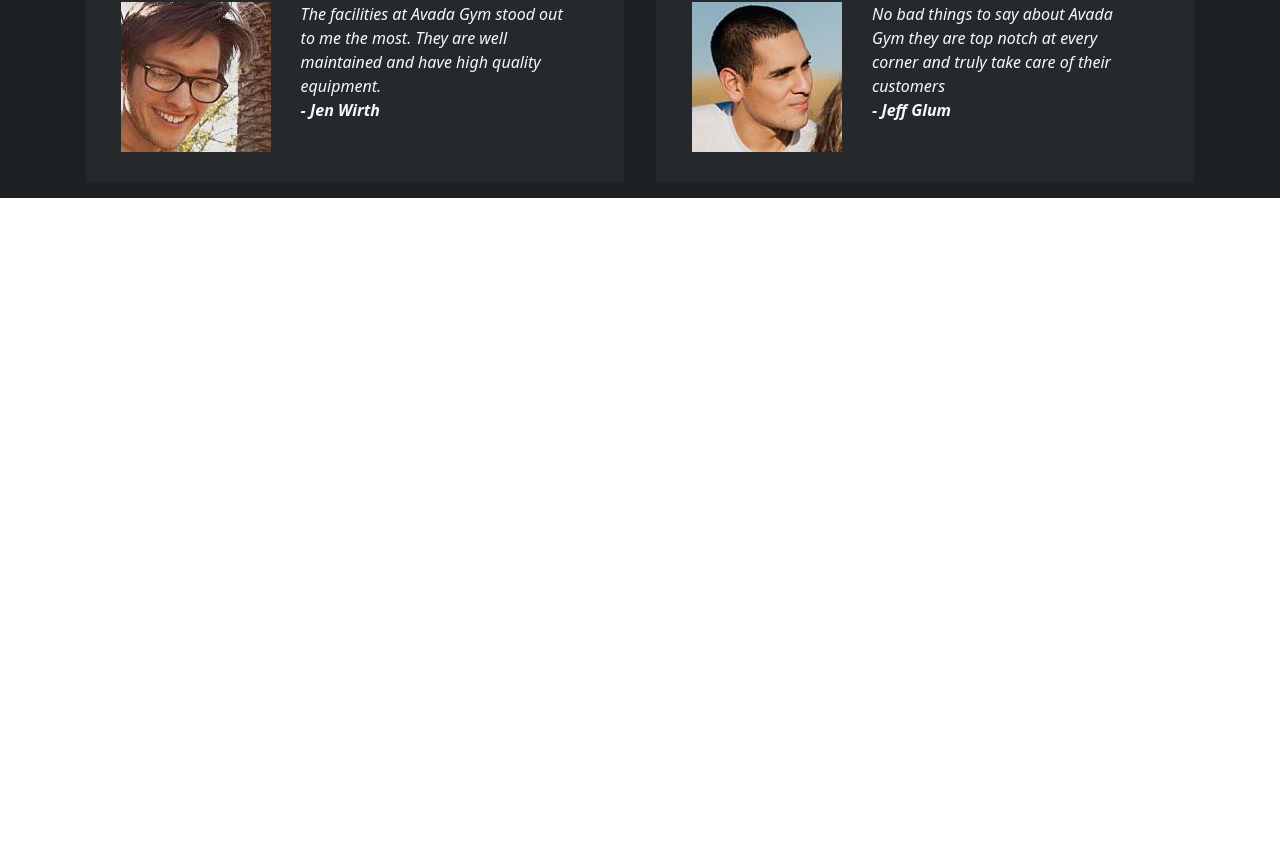
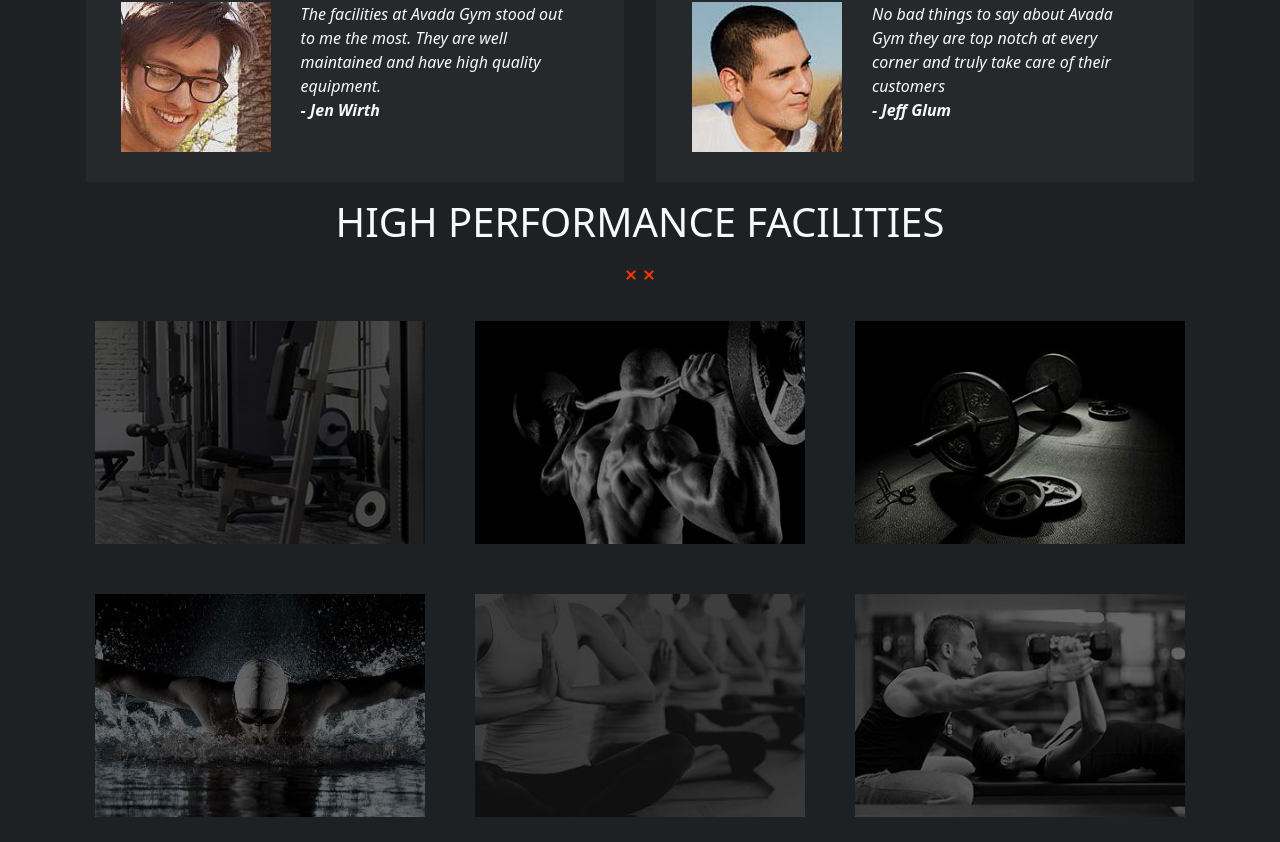
Before and after one commit to DanieleTuttolani/proj-html-vuejs, a Vue app: page / in a window 1280 px wide. Shown: the part 2344-3186 px from the top of the page. Before the commit the page ends 2542 px from the top, so only its background shows below. Built offline with nearby package versions, Linux system fonts and the light colour scheme.

Commit message:
facilities

```diff
--- a/src/components/AppMain.vue
+++ b/src/components/AppMain.vue
@@ -1,5 +1,6 @@
 <script>
 import realWorld from './micro components/main components/realWorld.vue';
+import facilities from './micro components/main components/facilities.vue';
 export default {
     data() {
         return {
@@ -32,13 +33,14 @@ export default {
         }
     },
     components: {
-        realWorld
+        realWorld, facilities
     }
 }
 </script>
 
 <template>
     <realWorld :list="testimonials" />
+    <facilities />
 </template>
 
 <style>
--- /dev/null
+++ b/src/components/micro components/main components/facilities.vue
@@ -0,0 +1,38 @@
+<script>
+import divider from '../divider.vue';
+export default {
+    components: {
+        divider
+    }
+}
+</script>
+
+<template>
+    <div class="bgc">
+        <div class="title-wrapper text-center text-light">
+            <h1>HIGH PERFORMANCE FACILITIES</h1>
+            <divider />
+        </div>
+        <div class="container">
+            <div class="row row-cols-3">
+                <div v-for="i in 6" class="col">
+                    <img :src="`src/assets/img/home-image${i}.jpg`" alt="home image" class="img-fluid">
+                </div>
+            </div>
+        </div>
+    </div>
+</template>
+
+<style lang="scss" scoped>
+@use '../../../assets/scss/palette.scss' as *;
+
+.bgc {
+    min-height: 400px;
+    background-color: $black;
+
+    .col {
+        padding: 25px;
+    }
+
+}
+</style>
```
Also changed, not shown: src/assets/img/home-image5.jpg (renamed from src/assets/img/home-image54.jpg).
